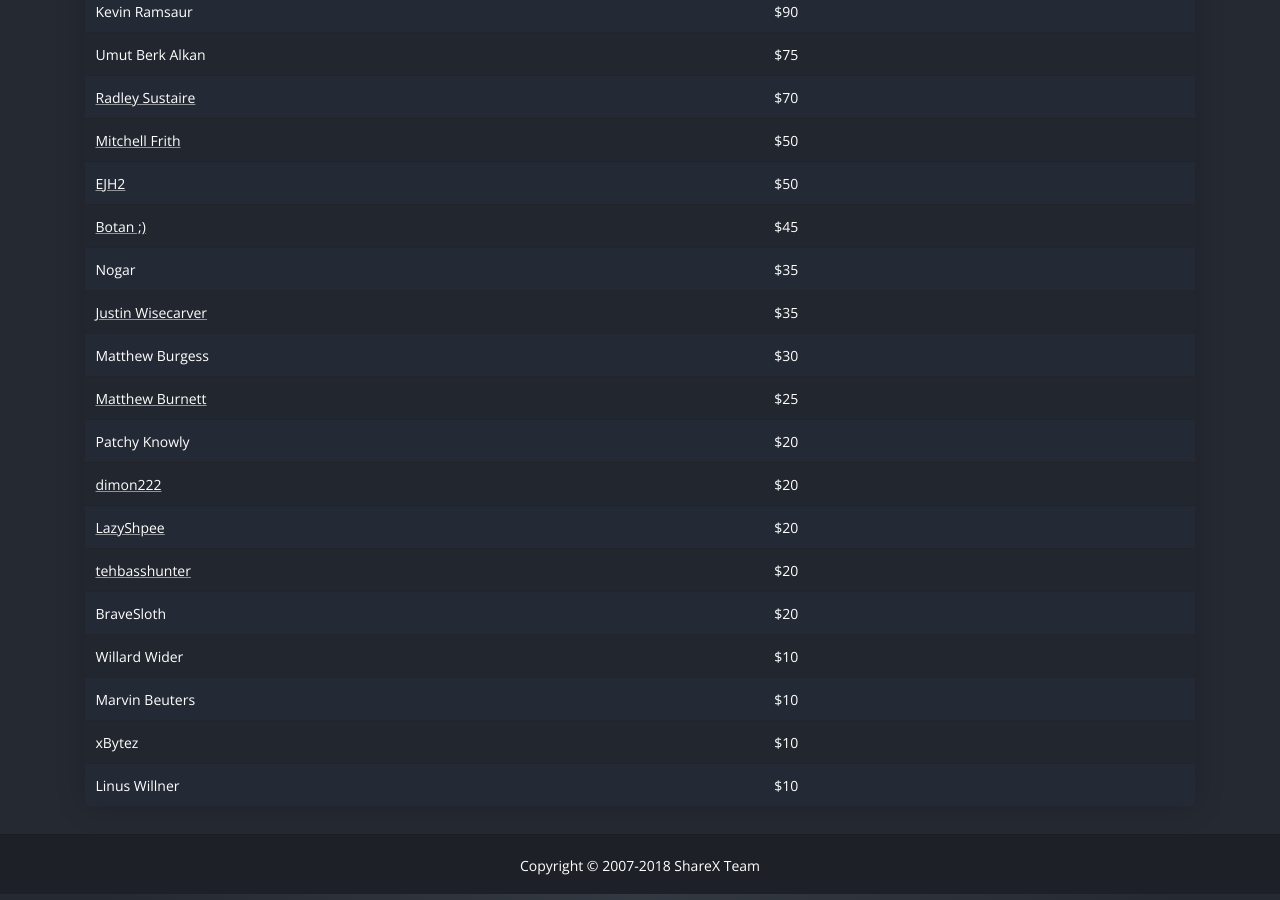
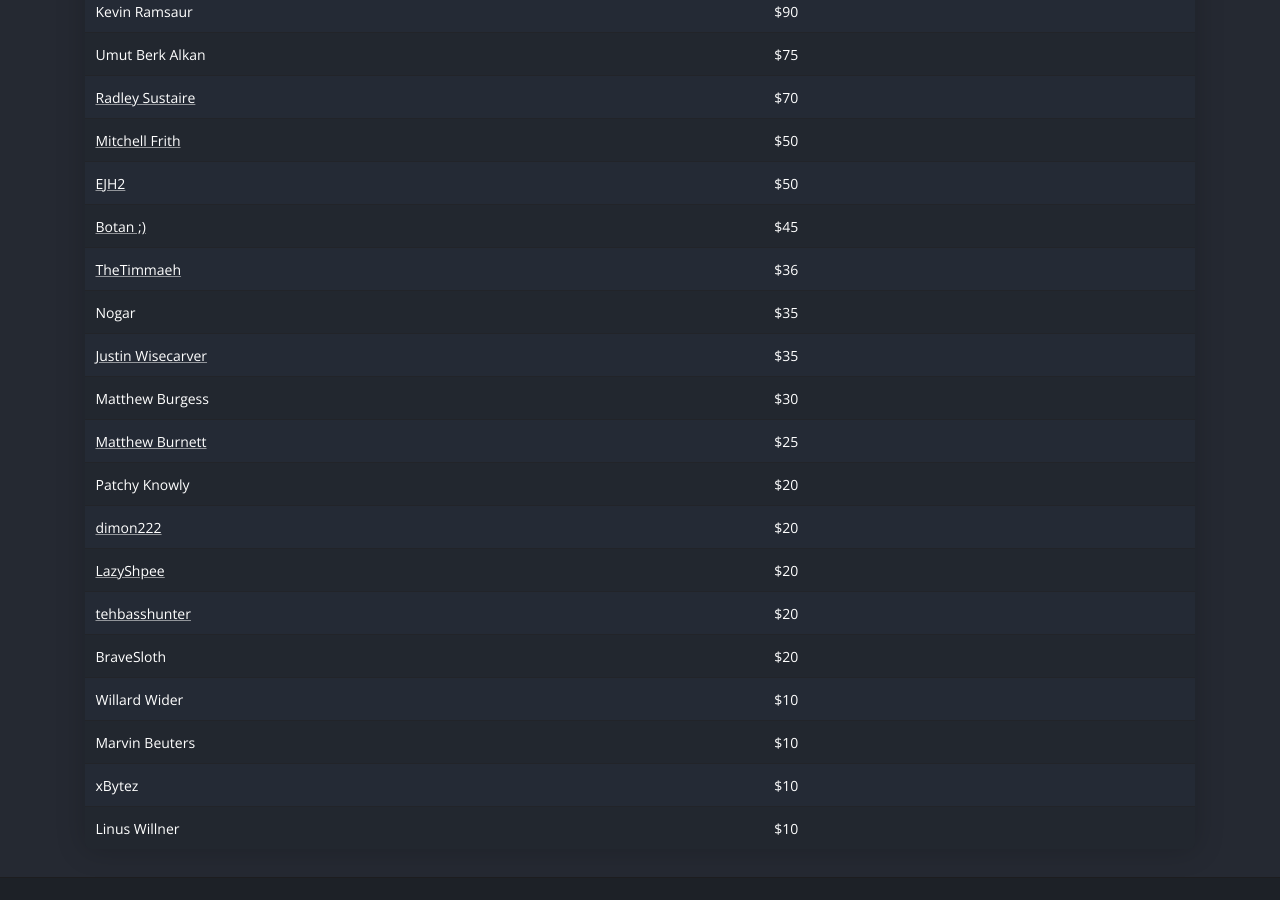
Before and after one commit to ShareX/sharex.github.io, a Jekyll site: the page built from donate/index.html, in a window 1280 px wide and 900 px high, scrolled down 935 px. Built offline with Jekyll 4.4.1, drawn with Linux system fonts in a browser that asks for light colours; nearby versions of some CDN libraries.

Commit message:
Update donators

```diff
--- a/donate/index.html
+++ b/donate/index.html
@@ -172,6 +172,11 @@
                     <td>$45</td>
                 </tr>
                 <tr>
+                    <td><a href="https://twitter.com/TheTimmaeh">TheTimmaeh</a></td>
+                    <td></td>
+                    <td>$36</td>
+                </tr>
+                <tr>
                     <td>Nogar</td>
                     <td></td>
                     <td>$35</td>
```
